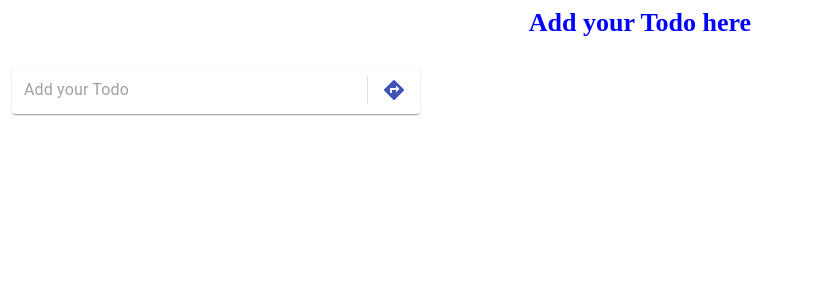
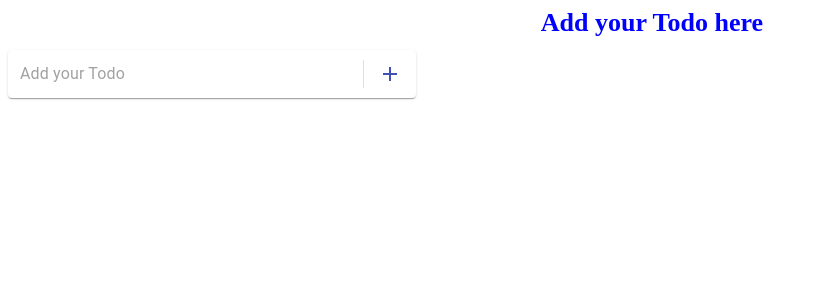
Before and after one commit to Ankita196/React-TODO-, a React (Create React App) app: page / in a window 1280 px wide. Shown: the top 300 px of the page, without its empty margins (0-819 px from the left). Built offline with nearby package versions, Linux system fonts and the light colour scheme.

Commit message:
1 file modified

```diff
--- a/src/components/Todo.jsx
+++ b/src/components/Todo.jsx
@@ -5,8 +5,7 @@ import Grid from '@material-ui/core/Grid';
 import InputBase from '@material-ui/core/InputBase';
 import Divider from '@material-ui/core/Divider';
 import IconButton from '@material-ui/core/IconButton';
-import MenuIcon from '@material-ui/icons/Menu';
-import SearchIcon from '@material-ui/icons/Search';
+import AddIcon from '@material-ui/icons/Add';
 import DirectionsIcon from '@material-ui/icons/Directions';
 
 const useStyles = makeStyles((theme) => ({
@@ -43,11 +42,11 @@ export default function Todo() {
   const classes = useStyles();
   return (
     <div>
-      <Grid container spacing={3}>
+      <Grid container spacing={3}  style={{display:"block",marginLeft:"auto",marginRight:"auto"}}>
         <Grid item xs={12} className={classes.paper}>
         Add your Todo here
         </Grid>
-        <Grid xs={12}  className={classes.paper}>
+        <Grid xs={12} style={{alignItems:"center"}} >
         <Paper component="form" className={classes.roots}>
 
       <InputBase
@@ -58,7 +57,7 @@ export default function Todo() {
 
       <Divider className={classes.divider} orientation="vertical" />
       <IconButton color="primary" className={classes.iconButton} aria-label="directions">
-        <DirectionsIcon />
+        <AddIcon  />
       </IconButton>
     </Paper>
         </Grid>
```
